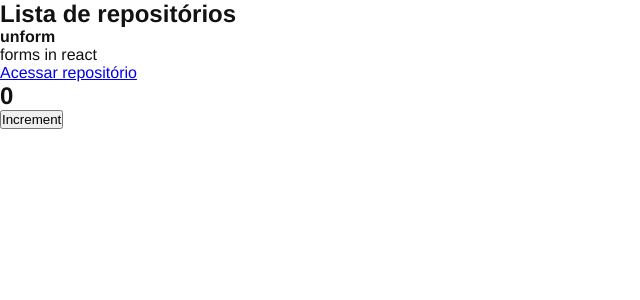
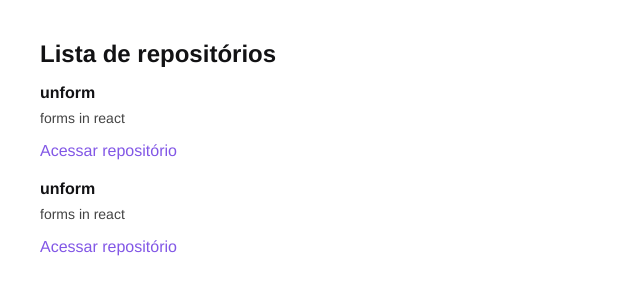
Before and after one commit to ThiagoMartinsSaraiva/ignite-aulas, a React app in the folder 01-github-explorer/: page / in a window 1280 px wide. Shown: the top 300 px of the page, without its empty margins (0-640 px from the left). Built offline with nearby package versions, Linux system fonts and the light colour scheme.

Commit message:
estilização da lista

```diff
--- a/01-github-explorer/src/App.jsx
+++ b/01-github-explorer/src/App.jsx
@@ -1,4 +1,3 @@
-import { Counter } from './components/Counter'
 import { RepositoryList } from './components/RepositoryList'
 import './styles/global.scss'
 
@@ -6,7 +5,6 @@
   return (
     <>
       <RepositoryList />
-      <Counter />
     </>
   )
 }
--- a/01-github-explorer/src/components/Counter.jsx
+++ /dev/null
@@ -1,18 +0,0 @@
-import { useState } from "react"
-
-export function Counter() {
-  const [counter, setCounter] = useState(0)
-
-  function increment() {
-    setCounter(counter + 1)
-  }
-
-  return (
-    <div>
-      <h2>{counter}</h2>
-      <button onClick={increment}>
-        Increment
-      </button>
-    </div>
-  )
-}
--- a/01-github-explorer/src/components/RepositoryList.jsx
+++ b/01-github-explorer/src/components/RepositoryList.jsx
@@ -1,4 +1,5 @@
-import { RepositoryItem } from "./RepositoryItem";
+import { RepositoryItem } from "./RepositoryItem"
+import '../styles/repositories.scss'
 
 const repository = {
   name: 'unform',
@@ -12,6 +13,7 @@
       <h1>Lista de repositórios</h1>
       <ul>
         <RepositoryItem repository={repository} />
+        <RepositoryItem repository={repository} />
       </ul>
     </section>
   )
--- /dev/null
+++ b/01-github-explorer/src/styles/repositories.scss
@@ -0,0 +1,30 @@
+section.repository-list {
+  margin: 40px;
+
+  h1 {
+    margin-bottom: 16px;
+  }
+
+  ul {
+    list-style: none;
+
+    li {
+      & + li {
+        margin-top: 20px;
+      }
+
+      p {
+        font-size: 14px;
+        color: #444;
+        margin-top: 8px;
+      }
+
+      a {
+        display: inline-block;
+        margin-top: 16px;
+        text-decoration: none;
+        color: #8257e6;
+      }
+    }
+  }
+}
```
